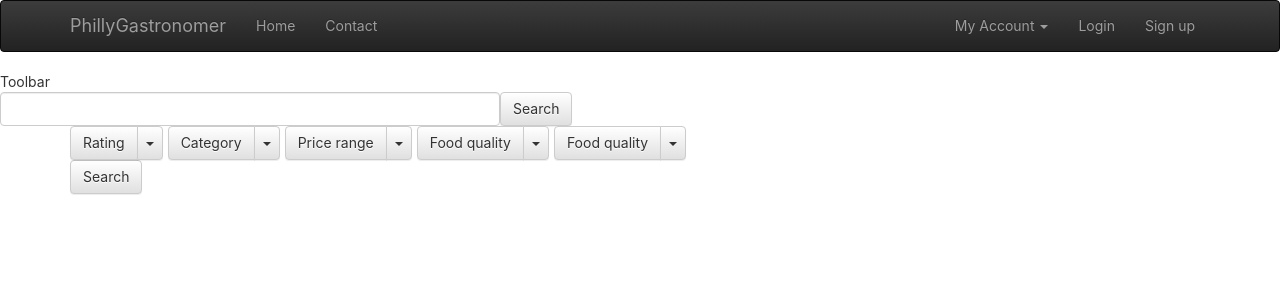
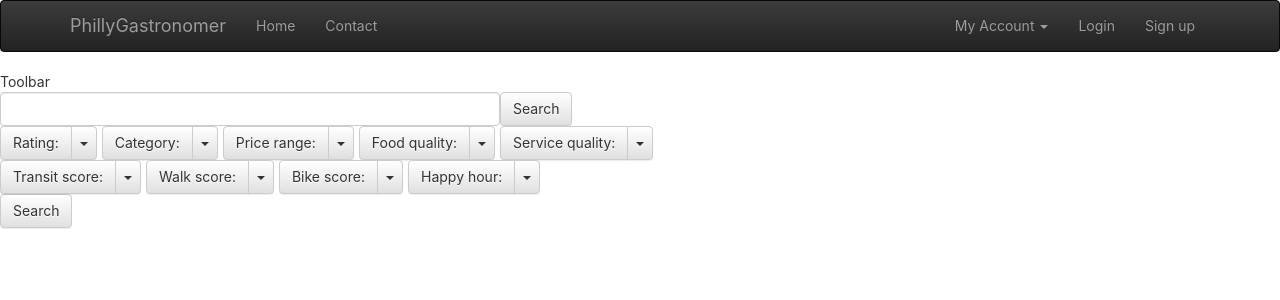
Before and after one commit to olivia-aosun/PhillyGastronomer, a React app in the folder Frontend/: page / in a window 1280 px wide. Shown: the top 300 px of the page. Built offline with nearby package versions, Linux system fonts and the light colour scheme.

Commit message:
Update Filter

```diff
--- a/Frontend/src/containers/Filter/Filter.css
+++ b/Frontend/src/containers/Filter/Filter.css
@@ -1,12 +1,6 @@
 .buttonToolBar {
     margin: 20px;
-    width: 1200px;
     display: flex;
-    justify-content: center;
-}
-
-.grid {
-    width: 1200px;
     justify-content: center;
 }
 
--- a/Frontend/src/containers/Filter/Filter.js
+++ b/Frontend/src/containers/Filter/Filter.js
@@ -6,14 +6,15 @@ import classes from './Filter.css';
 
 class Filter extends Component {
     state = {
-        rating: 'Rating',
-        category: 'Category',
-        price_range: 'Price range',
-        food_quality: 'Food quality',
-        service_quality: 'Service quality',
-        transit_score: 'Transit score',
-        walk_score: 'Walk score',
-        bike_score: 'Bike score'
+        rating: '',
+        category: '',
+        price_range: '',
+        food_quality: '',
+        service_quality: '',
+        transit_score: '',
+        walk_score: '',
+        bike_score: '',
+        happy_hour: ''
     }
 
     selectRating(event) {
@@ -48,13 +49,16 @@ class Filter extends Component {
         this.setState({ bike_score: event });
     }
 
+    selectHappyHour(event) {
+        this.setState({ happy_hour: event });
+    }
+
     render() {
         return (
             <div>
-                <Grid className={classes.grid}>
                 <ButtonToolBar className={classes.buttonToolBar}>
                     <SplitButton
-                        title={this.state.rating}
+                        title={'Rating: ' + this.state.rating}
                         onSelect={this.selectRating.bind(this)}
                         id={'splitbutton-rating'}>
                         <MenuItem eventKey="5">
@@ -104,7 +108,7 @@ class Filter extends Component {
                         </MenuItem>
                     </SplitButton>
                     <SplitButton
-                        title={this.state.category}
+                        title={'Category: ' + this.state.category}
                         id={'splitbutton-category'}
                         onSelect={this.selectCategory.bind(this)}
                     >
@@ -113,9 +117,10 @@ class Filter extends Component {
                         <MenuItem eventKey="Asian">Asian</MenuItem>
                         <MenuItem eventKey="Japanses">Japanses</MenuItem>
                         <MenuItem eventKey="Chinese">Chinese</MenuItem>
+                        <MenuItem eventKey="">Unselect</MenuItem>
                     </SplitButton>
                     <SplitButton
-                        title={this.state.price_range}
+                        title={'Price range: ' + this.state.price_range}
                         id={'splitbutton-pricerange'}
                         onSelect={this.selectPriceRange.bind(this)}
                     >
@@ -123,34 +128,78 @@ class Filter extends Component {
                         <MenuItem eventKey="$$$">$$$</MenuItem>
                         <MenuItem eventKey="$$">$$</MenuItem>
                         <MenuItem eventKey="$">$</MenuItem>
+                        <MenuItem eventKey="">Unselect</MenuItem>
                     </SplitButton>
                     <SplitButton
-                        title={this.state.food_quality}
+                        title={'Food quality: ' + this.state.food_quality}
                         id={'splitbutton-foodquality'}
                         onSelect={this.selectFoodQuality.bind(this)}
                     >
                         <MenuItem eventKey="Below 3">Below 3</MenuItem>
                         <MenuItem eventKey="3-5">3-5</MenuItem>
                         <MenuItem eventKey="6-10">6-10</MenuItem>
-                        <MenuItem eventKey="10 and above">$</MenuItem>
+                        <MenuItem eventKey="10 and above">10 and above</MenuItem>
+                        <MenuItem eventKey="">Unselect</MenuItem>
                     </SplitButton>
                     <SplitButton
-                        title={this.state.food_quality}
-                        id={'splitbutton-foodquality'}
-                        onSelect={this.selectFoodQuality.bind(this)}
+                        title={'Service quality: ' + this.state.service_quality}
+                        id={'splitbutton-servicequality'}
+                        onSelect={this.selectServiceQuality.bind(this)}
                     >
                         <MenuItem eventKey="Below 3">Below 3</MenuItem>
                         <MenuItem eventKey="3-5">3-5</MenuItem>
                         <MenuItem eventKey="6-10">6-10</MenuItem>
-                        <MenuItem eventKey="10 and above">$</MenuItem>
+                        <MenuItem eventKey="10 and above">10 and above</MenuItem>
+                        <MenuItem eventKey="">Unselect</MenuItem>
+                    </SplitButton>
+                </ButtonToolBar>
+                <ButtonToolBar className={classes.buttonToolBar}>
+                    <SplitButton
+                        title={'Transit score: ' + this.state.transit_score}
+                        id={'splitbutton-transitscore'}
+                        onSelect={this.selectTransitScore.bind(this)}
+                    >
+                        <MenuItem eventKey="Above 75">Above 75</MenuItem>
+                        <MenuItem eventKey="50-75">50-75</MenuItem>
+                        <MenuItem eventKey="25-50">25-50</MenuItem>
+                        <MenuItem eventKey="0-25">0-25</MenuItem>
+                        <MenuItem eventKey="">Unselect</MenuItem>
+                    </SplitButton>
+                    <SplitButton
+                        title={'Walk score: ' + this.state.walk_score}
+                        id={'splitbutton-walkscore'}
+                        onSelect={this.selectWalkScore.bind(this)}
+                    >
+                        <MenuItem eventKey="Above 75">Above 75</MenuItem>
+                        <MenuItem eventKey="50-75">50-75</MenuItem>
+                        <MenuItem eventKey="25-50">25-50</MenuItem>
+                        <MenuItem eventKey="0-25">0-25</MenuItem>
+                        <MenuItem eventKey="">Unselect</MenuItem>
+                    </SplitButton>
+                    <SplitButton
+                        title={'Bike score: ' + this.state.bike_score}
+                        id={'splitbutton-bikescore'}
+                        onSelect={this.selectBikeScore.bind(this)}
+                    >
+                        <MenuItem eventKey="Above 75">Above 75</MenuItem>
+                        <MenuItem eventKey="50-75">50-75</MenuItem>
+                        <MenuItem eventKey="25-50">25-50</MenuItem>
+                        <MenuItem eventKey="0-25">0-25</MenuItem>
+                        <MenuItem eventKey="">Unselect</MenuItem>
+                    </SplitButton>
+                    <SplitButton
+                        title={'Happy hour: ' + this.state.happy_hour}
+                        id={'splitbutton-happyhour'}
+                        onSelect={this.selectHappyHour.bind(this)}
+                    >
+                        <MenuItem eventKey="Yes">Yes</MenuItem>
+                        <MenuItem eventKey="No">No</MenuItem>
+                        <MenuItem eventKey="">Unselect</MenuItem>
                     </SplitButton>
                 </ButtonToolBar>
                 <ButtonToolBar className={classes.buttonToolBar}>
                     <Button className={classes.searchButton}>Search</Button>
                 </ButtonToolBar>
-                </Grid>
-
-
             </div>
 
         );
--- a/Frontend/src/containers/SearchBar/SearchBar.js
+++ b/Frontend/src/containers/SearchBar/SearchBar.js
@@ -1,5 +1,5 @@
 import React, { Component } from 'react';
-import { Form, FormControl, FormGroup, ControlLabel, Button } from 'react-bootstrap';
+import { Form, FormControl, FormGroup, Button } from 'react-bootstrap';
 import classes from './SearchBar.css';
 import axios from 'axios';
 
```
